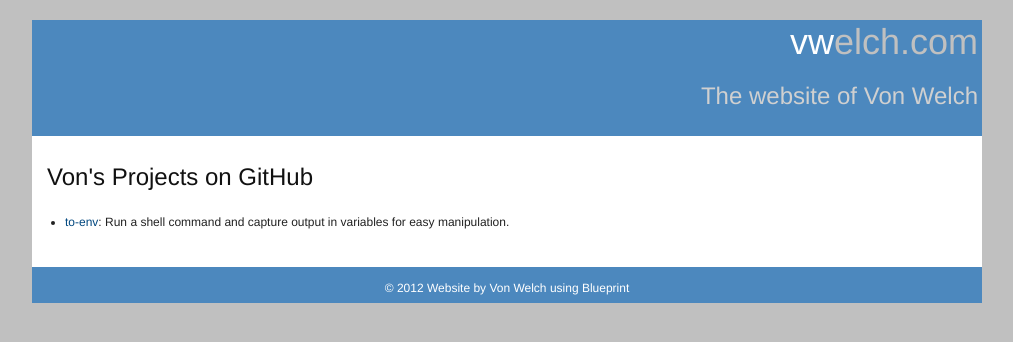
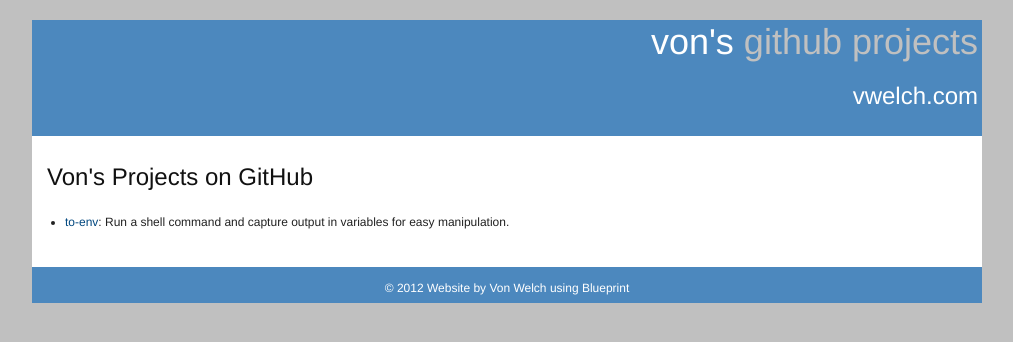
Before and after one commit to von/von.github.com, a Jekyll site: the page built from index.html, in a window 1280 px wide. Shown: the top 342 px of the page, without its empty margins (133-1146 px from the left). Built offline with Jekyll 4.4.1, drawn with Linux system fonts in a browser that asks for light colours.

Commit message:
Updated header

```diff
--- a/_layouts/default.html
+++ b/_layouts/default.html
@@ -20,8 +20,12 @@
 		<div class="container">
 			<div class="span-24 last">
 				<div class="header">
-					<h1><a href="/">vw<span class="gray">elch.com</span></a></h1>
-					<h2 class="slogan">The website of Von Welch</h2>
+					<h1>
+						von's <span class="gray">github projects</span>
+					</h1>
+					<h2 class="slogan">
+						<a href="http://www.vwelch.com">vwelch.com</a>
+					</h2>
 				</div>
 			</div>
 			<div class="span-24 last">
```
